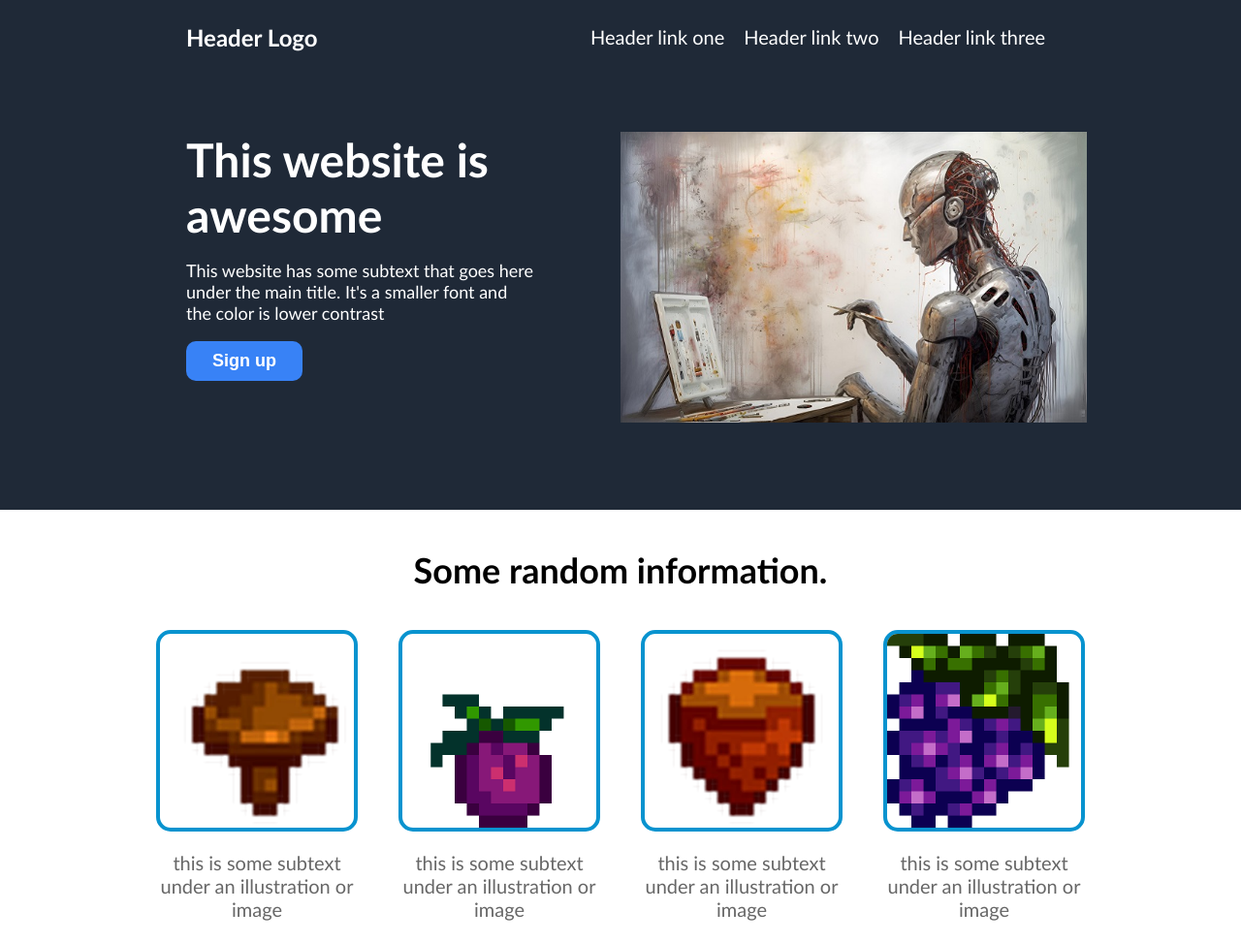
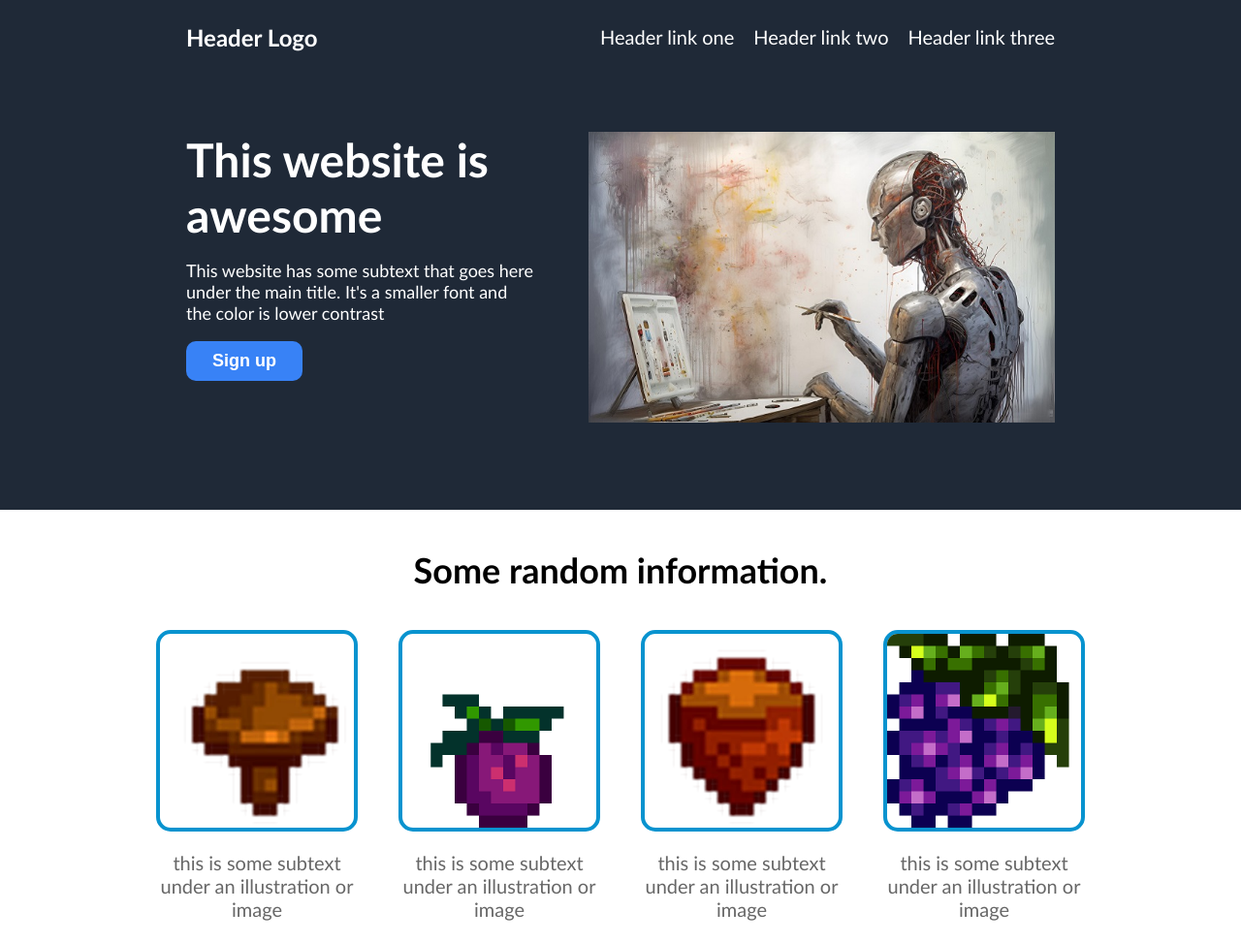
Before and after one commit to KevinMeekel/landing-page, a plain HTML site: page index.html in a window 1280 px wide. Shown: the top 973 px of the page at 97% size. Drawn offline with Linux system fonts and the light colour scheme.

Commit message:
Align header and image to the right

```diff
--- a/style.css
+++ b/style.css
@@ -23,7 +23,7 @@ h1, h2, h3, h4, h5, h6, button {
 
 .intro-content {
     display: flex;
-
+    justify-content: space-between;
     height: 300px;
 }
 
@@ -49,6 +49,10 @@ h1, h2, h3, h4, h5, h6, button {
     padding: 10px;
     color: white;
     font-size: 20px;
+}
+
+.header-links li:nth-child(3) {
+    padding-right: 0px;
 }
 
 a {
@@ -82,6 +86,8 @@ a {
 
 .img-wrapper {
     height: 100%;
+    display: flex;
+    justify-content: flex-end;
 }
 
 img {
```
